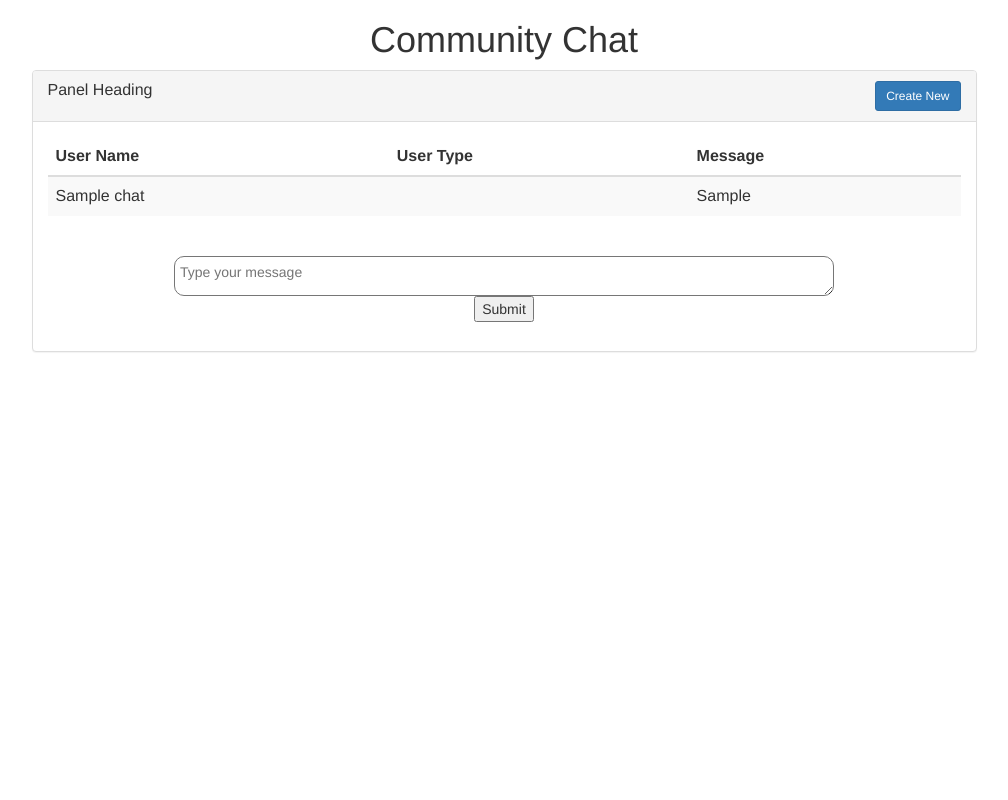
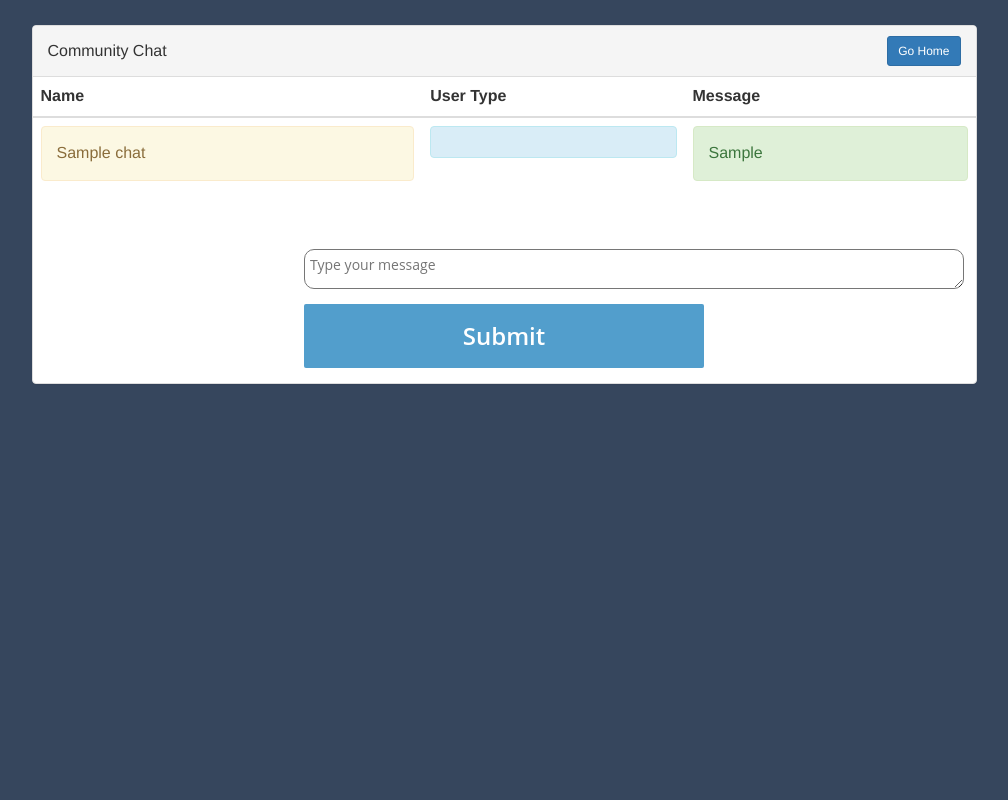
Before and after one commit to saiyam31098/bookclub, a PHP site: page /chat.php in a window 1280 px wide. Shown: the whole page, without its empty margins (136-1144 px from the left). Run offline with PHP 8.4, Linux system fonts and the light colour scheme; the visitor is signed in with stand-in values (Sample User, id 1); tables that the repository leaves empty or names only in its code hold one stand-in row (values such as "Sample post"); data that the repository does not hold is empty; some libraries are stand-ins or nearby versions.

Commit message:
chat changes

```diff
--- a/chat.php
+++ b/chat.php
@@ -2,6 +2,7 @@
 
 	<head>
 <?php include("header.php"); ?>
+<link href="style.css" rel="stylesheet" type="text/css">
 <style>
 
 textarea {
@@ -19,7 +20,7 @@ textarea:focus {
   	</head>
 
 	<body>
-    <center><h1>Community Chat</h1></center>
+
 		<?php
 			include("connect.php");
       if($_SESSION["uid"])
@@ -36,18 +37,18 @@ textarea:focus {
               <div class="panel-heading">
                 <div class="row">
                   <div class="col col-xs-6">
-                    <h3 class="panel-title">Panel Heading</h3>
+                    <h3 class="panel-title">Community Chat</h3>
                   </div>
                   <div class="col col-xs-6 text-right">
-                    <button type="button" class="btn btn-sm btn-primary btn-create">Create New</button>
+                    <a href="processChatToHome.php" type="button" class="btn btn-sm btn-primary btn-create">Go Home</a>
                   </div>
                 </div>
               </div>
               <div class="panel-body">
-                <table class="table table-striped table-borderless table-info">
+                <table class="table table-borderless">
                   <thead>
                     <tr>
-                        <th class="hidden-xs">User Name</th>
+                        <th class="hidden-xs">Name</th>
 						<th>User Type</th>
 				        <th>Message</th>
                     </tr>
@@ -59,9 +60,9 @@ textarea:focus {
 
 			?>
 				<tr>
-                           <td><?php echo $row[2] ?></td>
-					        <td><?php echo $row[3] ?></td>
-					        <td><?php echo $row[4] ?></td>
+                           <td><div class="alert alert-warning" role="alert"><?php echo $row[2] ?></div></td>
+					        <td><div class="alert alert-info" role="alert"><?php echo $row[3] ?></div></td>
+									<td><div class="alert alert-success" role="alert"><?php echo $row[4] ?></div></td>
                           </tr>
 
       <?php
--- a/checkout.php
+++ b/checkout.php
@@ -34,7 +34,7 @@
 
     $or = "update cart set status = 'complete' where cid = ".$row[0]."";
     // echo $or;
-    mysqli_query($cn, $or);
+    mysqli_query($or, $cn);
 
     $qr1 = "select OrderCount from books_details where bname='".$row[2]."'";
     // echo $qr1;
@@ -44,7 +44,7 @@
 
     $sum = $row1[0] + 1;
     $qr2 = "update books_details set OrderCount = ".$sum." where bname = '".$row[2]."'";
-    mysqli_query($cn, $qr2);
+    mysqli_query($qr2, $cn);
   }
 
     ?>
--- a/login.php
+++ b/login.php
@@ -3,7 +3,7 @@
 	<title>Book Club - LogIn</title>
 	<link rel="stylesheet" href="style.css">
 	<link href='https://fonts.googleapis.com/css?family=Open+Sans:400,700,600,800,300' rel='stylesheet' type='text/css'>
-	<?php include("header.php"); ?>
+
 </head>
 	<body>
 
--- a/signup.php
+++ b/signup.php
@@ -3,7 +3,7 @@
   <title>Book Club - SignUp</title>
   <link rel="stylesheet" href="style.css">
   <link href='https://fonts.googleapis.com/css?family=Open+Sans:400,700,600,800,300' rel='stylesheet' type='text/css'>
-  <?php include("header.php"); ?>
+
 </head>
 	<body>
 
--- a/style.css
+++ b/style.css
@@ -1,6 +1,6 @@
 body
 {
-  margin: 0;
+  margin-top: 25px;
   padding: 0;
   background: #36465D;
 }
--- a/userprogrid.php
+++ b/userprogrid.php
@@ -2,6 +2,7 @@
 
 	<head>
 		<?php include("header.php"); ?>
+		<link href="style.css" rel="stylesheet" type="text/css">
   	</head>
 
 	<body>
--- a/viewallbooks.php
+++ b/viewallbooks.php
@@ -2,10 +2,10 @@
 
 	<head>
 <?php include("header.php"); ?>
+<link href="style.css" rel="stylesheet" type="text/css">
   	</head>
 
 	<body>
-    <center><h1>ALL BOOKS</h1></center>
 
 		<?php
 			include("connect.php");
--- a/viewlenderbooks.php
+++ b/viewlenderbooks.php
@@ -1,6 +1,7 @@
 <html>
 
 	<head>
+
     <script type="text/javascript" >
   function del(id)
   {
@@ -13,7 +14,7 @@
 <?php include("header.php"); ?>
   	</head>
 
-	<body>
+	<body style="background: #36465D; margin-top:25px;">
 
 		<?php
 			include("connect.php");
@@ -46,7 +47,7 @@
               <div class="panel-heading">
                 <div class="row">
                   <div class="col col-xs-6">
-                    <h3 class="panel-title">Panel Heading</h3>
+                    <h3 class="panel-title">Your Books</h3>
                   </div>
                   <div class="col col-xs-6 text-right">
                     <a type="button" href="lenderhomepg.php" class="btn btn-sm btn-primary btn-create">Go Back</a>
```
Also changed, not shown: processChatToHome.php (added, +15 -0 lines), header.php (line endings or trailing spaces).
